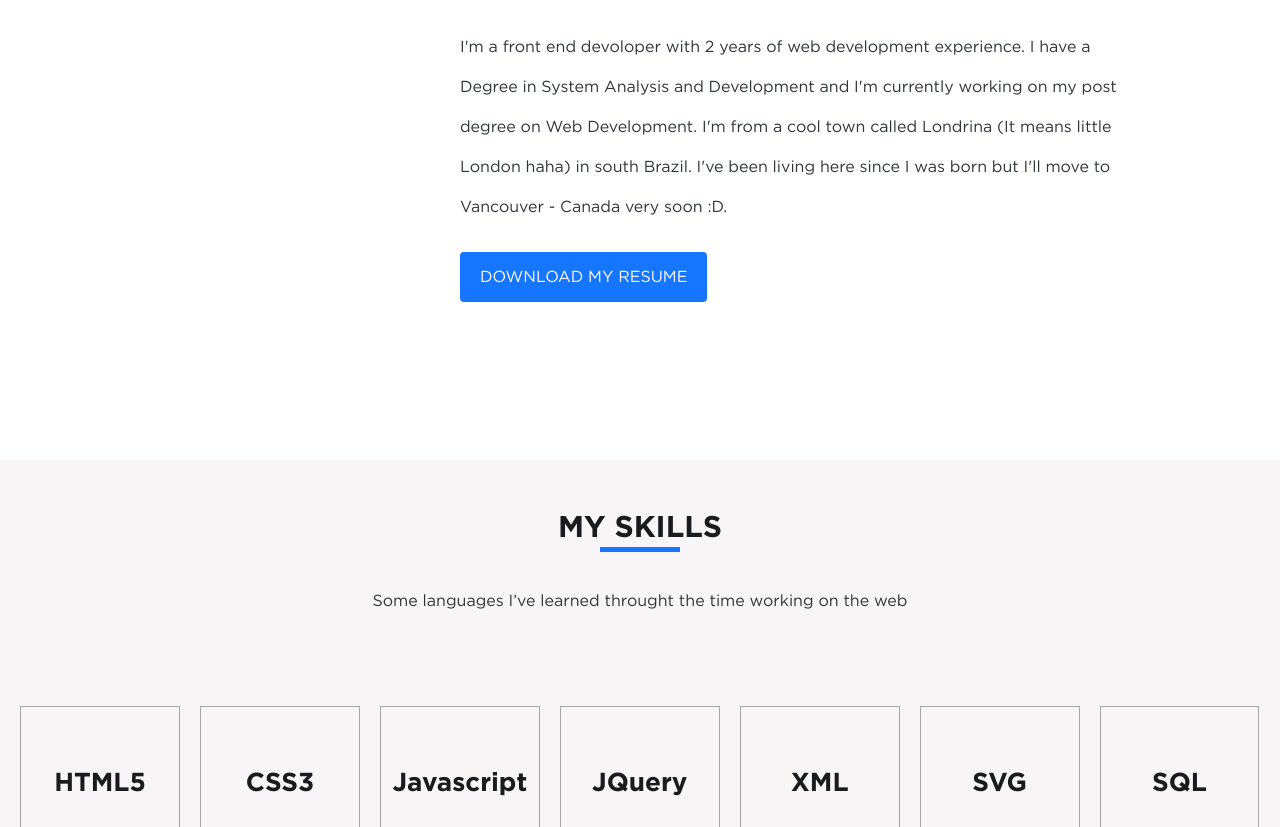
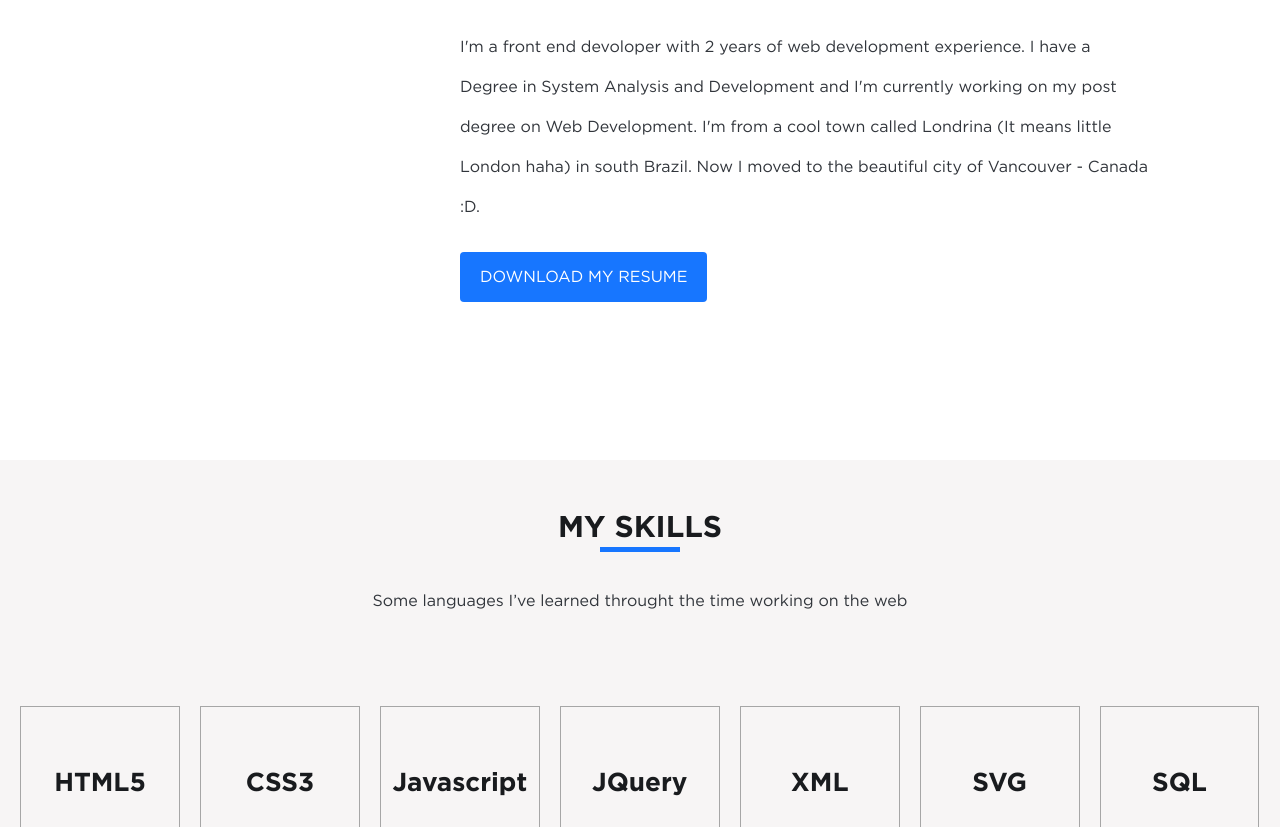
Before and after one commit to RenanSgorlom/renansgorlom.github.io, a plain HTML site: page index.html in a window 1280 px wide. Shown: the part 1065-1892 px from the top of the page. Drawn offline with Linux system fonts and the light colour scheme; files whose address does not match are found by name.

Commit message:
Update index.html

```diff
--- a/index.html
+++ b/index.html
@@ -26,7 +26,7 @@
 				<div class="textHold">
 					<h3 class="firstLine">Hi! I’m Renan Augusto Sgorlom,</h3>
 					<p class="textD">
-						I'm a front end devoloper with 2 years of web development experience. I have a Degree in System Analysis and Development and I'm currently working on my post degree on Web Development. I'm from a cool town called Londrina (It means little London haha) in south Brazil. I've been living here since I was born but I'll move to Vancouver - Canada very soon :D.
+						I'm a front end devoloper with 2 years of web development experience. I have a Degree in System Analysis and Development and I'm currently working on my post degree on Web Development. I'm from a cool town called Londrina (It means little London haha) in south Brazil. Now I moved to the beautiful city of Vancouver - Canada :D.
 					</p>
 
 					<a href="https://github.com/RenanSgorlom/renansgorlom.github.io/blob/master/resume.doc?raw=true" class="btn">Download my resume</a>
```
